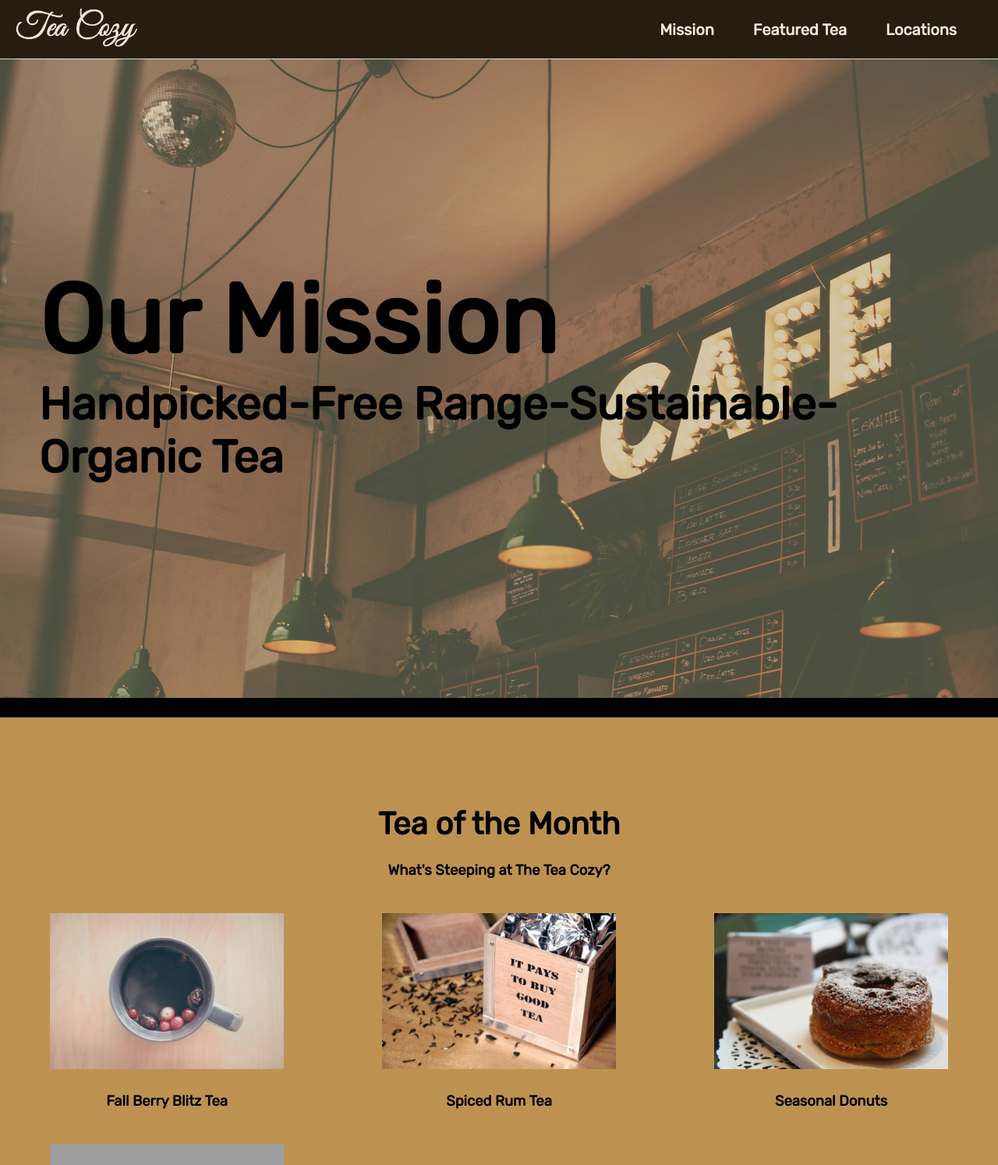
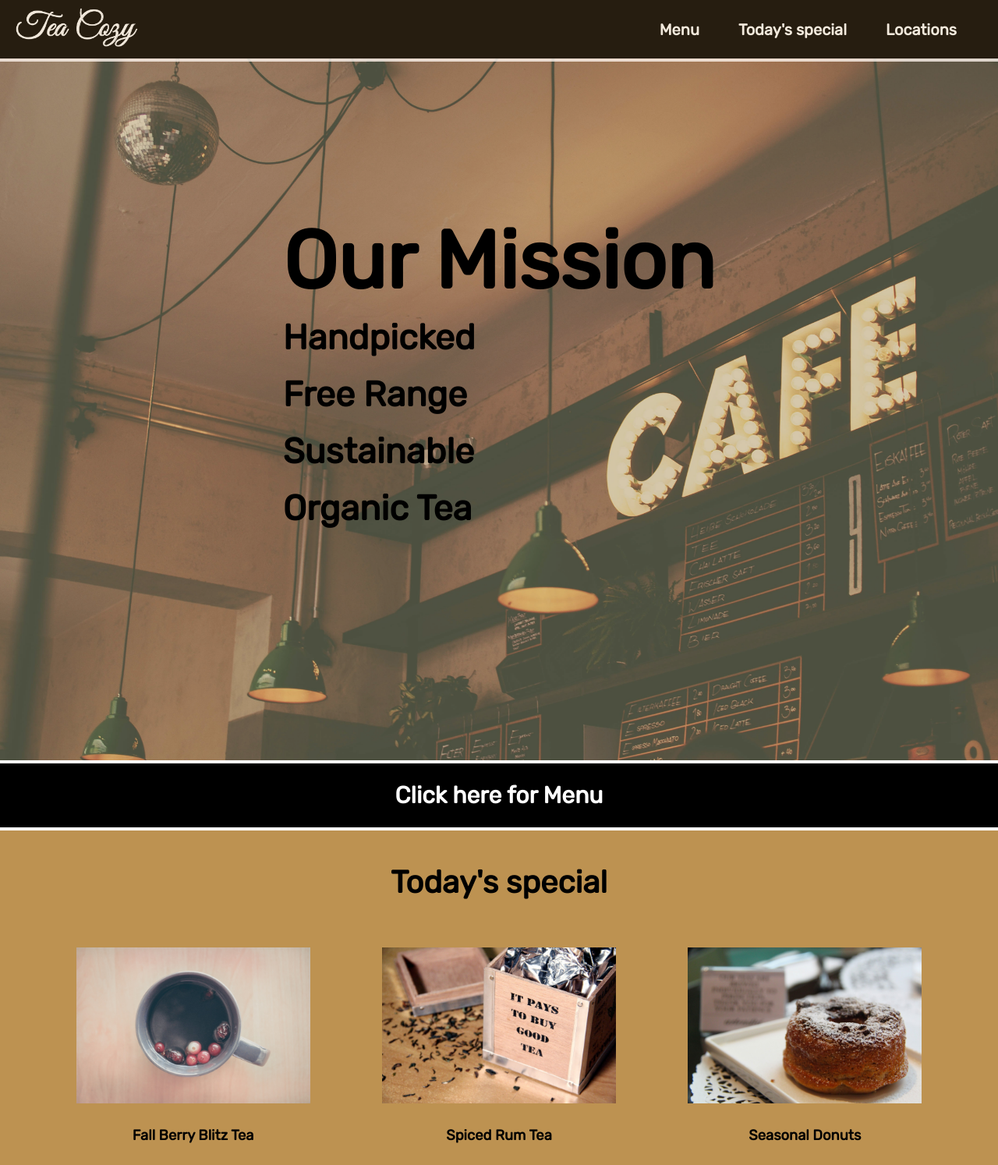
Before and after one commit to mouadd9/mouadd, a plain HTML site: page PROJECT2_TeaShopWebsite/index.html in a window 1280 px wide. Shown: the top 1494 px of the page at 78% size. Drawn offline with Linux system fonts and the light colour scheme; grey boxes are pictures that could not be loaded.

Commit message:
PROJECT2_TeaShopWebsite/

```diff
--- a/PROJECT2_TeaShopWebsite/index.html
+++ b/PROJECT2_TeaShopWebsite/index.html
@@ -11,8 +11,8 @@
             <nav>
                 <img src="./ressources/images/img-tea-cozy-logo.png">
                 <ul>
-                    <li><a href="#1">Mission</a></li>
-                    <li><a href="#2">Featured Tea</a></li>
+                    <li><a href="menu.html" target="_blank">Menu</a></li>
+                    <li><a href="#2">Today's special</a></li>
                     <li><a href="#3">Locations</a></li>
                 </ul>
             </nav>
@@ -21,12 +21,19 @@
             <div id="1" class="container0">
                 <div class="text">
                     <h2>Our Mission</h2>
-                    <h4>Handpicked-Free Range-Sustainable-Organic Tea</h4>
+                    <div class="qualities">
+                        <h4>Handpicked</h4>
+                        <h4>Free Range</h4>
+                        <h4>Sustainable</h4>
+                        <h4>Organic Tea</h4>
+                    </div>
                 </div>
             </div>
-            <div id="2" class="container1">
-                <h2>Tea of the Month</h2>
-                <h4>What's Steeping at The Tea Cozy?</h4>
+            <section class="menu" id="2" >
+                <a href="menu.html" class="special" target="_blank">Click here for Menu</a>
+            </section>
+            <div class="container1" id="2">
+                <h2>Today's special</h2>
             </div>
             <div class="container2">
                 <div class="image">
@@ -46,6 +53,7 @@
                     <h4>Bedford Bizarre Tea</h4>
                 </div>
             </div>
+
             <div id="3" class="container3">
                 <h2>Locations</h2>
                 <div class="container4">
@@ -61,6 +69,8 @@
                 </div>
 
             </div>
+
+
         </main>
         <footer>
             <h2>The Tea Cozy</h2>
--- a/PROJECT2_TeaShopWebsite/ressources/index.css
+++ b/PROJECT2_TeaShopWebsite/ressources/index.css
@@ -3,49 +3,67 @@
     src: url(./Rubik-Regular.ttf) format('truetype');
 }
 
+/* General Reset and Root Elements */
 html {
     scroll-behavior: smooth;
 }
-
 body {
+    font-family: rubik, sans-serif;
+    font-size: 115%;
     box-sizing: border-box;
     margin: 0;
     padding: 0;
-    font-family: rubik;
-    font-size: 115%;
     background-color: rgba(188, 144, 78, 0.982);
 }
 
+/* Header Styles */
 header {
     height: 75px;
     width: 100%;
     position: fixed;
+    top: 0;
     z-index: 100;
-    top: 0;
-    border-bottom: 1px solid seashell;
     background-color: black;
     opacity: 0.8;
+    border-bottom: 4px solid seashell;
 }
 
-a {
+nav {
+    display: flex;
+    height: 100%;
+}
+nav img {
+    height: 50px;
+    margin: 10px 20px;
+}
+ul {
+    display: flex;
+    justify-content: flex-end;
+    align-items: center;
+    margin-right: 30px;
+    width: 100%;
+}
+ul li {
+    list-style: none;
+    padding-left: 4px;
+}
+li a {
+    color: white;
+    background-color: black;
     padding: 23px;
     font-size: 20px;
     font-weight: bold;
     text-decoration: none;
-    color: white;
+    white-space: nowrap;
     height: 100%;
     width: 100%;
-    background-color: black;
-
 }
-
 a:hover {
     background-color: rgb(255, 255, 255);
     color: black;
     font-size: 120%;
     transition: background-color 0.75s ease-in-out, color 0.5s ease, font-size 0.5s ease;
 }
-
 a:active {
     background-color: rgba(255, 255, 255, 0.294);
     color: rgba(0, 0, 0, 0.447);
@@ -53,31 +71,19 @@ a:active {
     transition: background-color 0.3s ease-in-out, color 0.3s ease, font-size 0.3s ease;
 }
 
-nav {
-    display: flex;
-    height: 100%;
+/* Media Queries */
+@media screen and (max-width: 650px){
+    ul a {
+        padding: 23px 10px ;
+    }
+    ul{
+        padding: 5px;
+        padding-right: 0px;
+        margin-right: 0px;
+    }
 }
 
-nav img {
-    height: 50px;
-    margin: 10px 20px;
-}
-
-ul {
-    width: 100%;
-    display: inline-flex;
-    flex-direction: row;
-    justify-content: flex-end;
-    align-items: center;
-    margin-right: 30px;
-}
-
-ul li {
-    padding-left: 4px;
-    list-style-type: none;
-
-
-}
+/* Main Content Styles */
 
 main {
     position: relative;
@@ -87,7 +93,6 @@ main {
     align-items: center;
     height: 100%;
 }
-
 main div {
     margin-bottom: 20px;
 }
@@ -101,12 +106,11 @@ main div {
     justify-content: center;
     align-items: center;
     padding: auto;
-    padding-bottom: 20px;
-    border-bottom: 25px solid black;
+    padding-bottom: 100px;
+    margin-bottom: 0px;
     opacity: 1;
 
 }
-
 .container0::before {
     content: "";
     position: absolute;
@@ -124,49 +128,128 @@ main div {
 
 .text {
     position: relative;
-
+    display: flex;
+    flex-direction: column;
+    justify-content: center;
+    align-items: center;
     color: rgb(0, 0, 0);
     font-size: 450%;
-    padding: 100px;
-    padding-left: 50px;
-
+    padding: 0px 100px;
+    width: auto;
 }
 
 .text h4 {
     font-size: 70%;
     margin-top: 0px;
+    width: 100%;
+}
+.text h2 {
+    margin-bottom: 0px;
+    margin-top: 50px;
 }
 
-.text h2 {
+.qualities{
+    width: 100%;
+    position: relative;
+    display: flex;
+    flex-direction: row;
+    justify-content: center;
+    align-items: center;
+}
+.qualities h4{
+    white-space: nowrap;
+    margin: 10px;
+    font-size: 65%;
+}
 
-    margin-bottom: 0px;
+/*Media Queries */
+
+@media screen and (max-width: 600px){
+    .text {
+       padding: 30px;
+       font-size: 240%;
+    }
+    .text h2 {
+        white-space: nowrap;
+
+    }
+    .qualities{
+        flex-direction: column;
+       justify-content: center;
+        align-items: center;
+    }
+}
+@media screen and (max-width: 860px), ( min-width:600px){
+    .text {
+       padding: 60px;
+       font-size: 300%;
+    }
+    .text h2 {
+        white-space: nowrap;
+    }
+     .qualities{
+         flex-direction: column;
+        justify-content: center;
+         align-items: center;
+     }
+}
+@media screen and (max-width: 1250px) , (min-width:800px){
+    .text {
+       padding: 75px;
+       font-size: 375%;
+    }
+    .text h2 {
+        white-space: nowrap;
+    }
+    .qualities{
+        flex-direction: column;
+       justify-content: center;
+        align-items: center;
+    }
+}
+
+.menu  {
+    width: 100%;
+    display: flex;
+    justify-content: center;
+    align-items: center;
+}
+.menu .special{
+    border-bottom: 4px solid white;
+    border-top: 4px solid white;
+    padding: 23px;
+    width:100%;
+    font-size: 30px;
+    font-weight: bold;
+    text-decoration: none;
+    color: white;
+    text-align: center;
+    background-color: black;
+}
+.menu .special:hover{
+    background-color: rgb(255, 255, 255);
+    color: black;
 }
 
 .container1 {
-    display: flex;
-    flex-direction: column;
-    justify-content: center;
-    align-items: center;
-    padding-top: 60px;
-
+    text-align: center;
+    padding: 10px 50px 40px 50px;
 }
-
 .container1 h2 {
     font-size: 40px;
     margin-bottom: 0px;
-
 }
 
 .container2 {
     width: 90%;
     display: flex;
     flex-direction: row;
-    justify-content: space-between;
+    justify-content: space-around;
     flex-wrap: wrap;
+    gap: 25px;
 }
 
 .container3 {
-
     position: relative;
     height: 100%;
     width: 100%;
@@ -191,7 +274,6 @@ main div {
     opacity: 0.70;
     z-index: -1;
 }
-
 .container3 h2 {
     font-size: 50px;
     margin: 10px;
@@ -202,7 +284,6 @@ main div {
 .image {
     text-align: center;
 }
-
 .image img {
     height: 200px;
     width: 300px;
@@ -212,11 +293,10 @@ main div {
     display: flex;
     flex-direction: row;
     flex-wrap: wrap;
-    justify-content: space-between;
+    justify-content: space-around;
     width: 80%;
-    gap: 10px;
+    gap: 25px;
 }
-
 
 .location {
     background-color: black;
@@ -228,15 +308,12 @@ main div {
     justify-content: center;
     align-items: center;
 }
-
-
 div.location {
 
     min-width: 10%;
     min-height: 10%;
     transition: transform 0.1s ease-in-out;
 }
-
 div.location:hover {
     background-color: rgb(255, 255, 255);
     color: black;
@@ -248,5 +325,4 @@ div.location:hover {
 footer {
     text-align: center;
     margin-top: 70px;
-
 }
--- /dev/null
+++ b/PROJECT2_TeaShopWebsite/ressources/style.css
@@ -0,0 +1,75 @@
+@font-face {
+  font-family: 'space';
+  src: url(./SpaceMono-Bold.ttf) format('truetype');
+}
+
+body {
+  background-image: url("images/beans.jpeg");
+  font-family: space;
+  box-sizing: border-box;
+}
+
+h1 {
+  font-size: 40px;
+  margin: 20px 0px;
+}
+
+h2 {
+  font-size: 30px;
+  margin:  10px 0px;
+}
+
+h1, h2 {
+  font-family: space;
+}
+
+h1, h2, p {
+  text-align: center;
+}
+
+hr {
+  height: 2px;
+  background-color: brown;
+  border-color: brown;
+}
+
+.menu {
+  background-color: burlywood;
+  margin: 20px auto;
+  padding: 20px;
+  width: 80%;
+  max-width: 500px;
+}
+
+img {
+  display: block;
+  margin-left: auto;
+  margin-right: auto;
+}
+
+ul {
+  list-style-type: none;
+  padding: 0;
+}
+
+li {
+  display: flex;
+  justify-content: space-between;
+}
+
+footer {
+  font-size: 15px;
+  margin: 20px 0px;
+}
+
+a {
+  color: black;
+}
+
+a:visited {
+  color: black;
+}
+
+a:hover {
+  color: brown;
+}
```
Also changed, not shown: PROJECT2_TeaShopWebsite/menu.html (added, +71 -0 lines), PROJECT2_TeaShopWebsite/ressources/OFL.txt (added), PROJECT2_TeaShopWebsite/ressources/SpaceMono-Bold.ttf (added), PROJECT2_TeaShopWebsite/ressources/SpaceMono-BoldItalic.ttf (added), PROJECT2_TeaShopWebsite/ressources/SpaceMono-Italic.ttf (added), PROJECT2_TeaShopWebsite/ressources/SpaceMono-Regular.ttf (added), PROJECT2_TeaShopWebsite/ressources/images/Coffee-Shop-1024x765.jpg (added), PROJECT2_TeaShopWebsite/ressources/images/beans.jpeg (added), PROJECT2_TeaShopWebsite/ressources/images/coffee.jpeg (added), PROJECT2_TeaShopWebsite/ressources/images/pie.jpeg (added), 1 other file.
